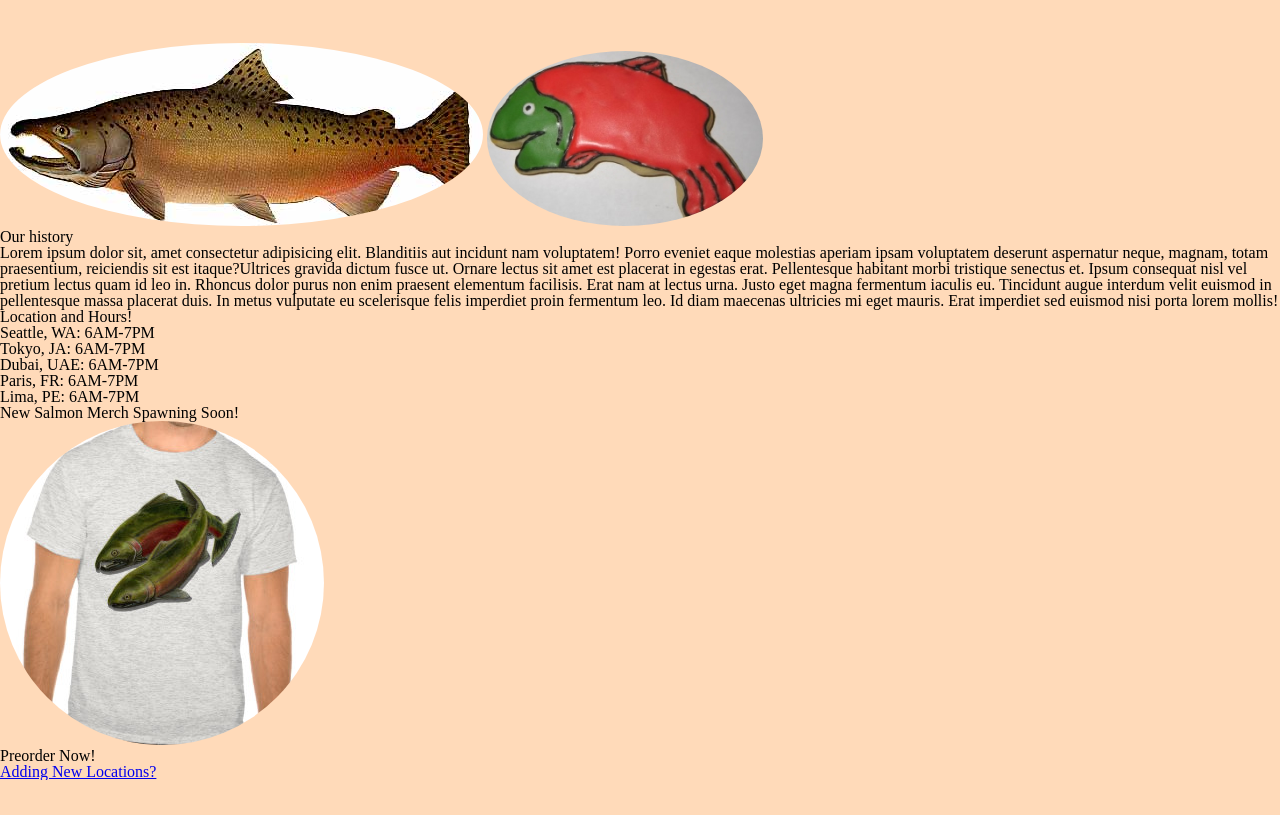
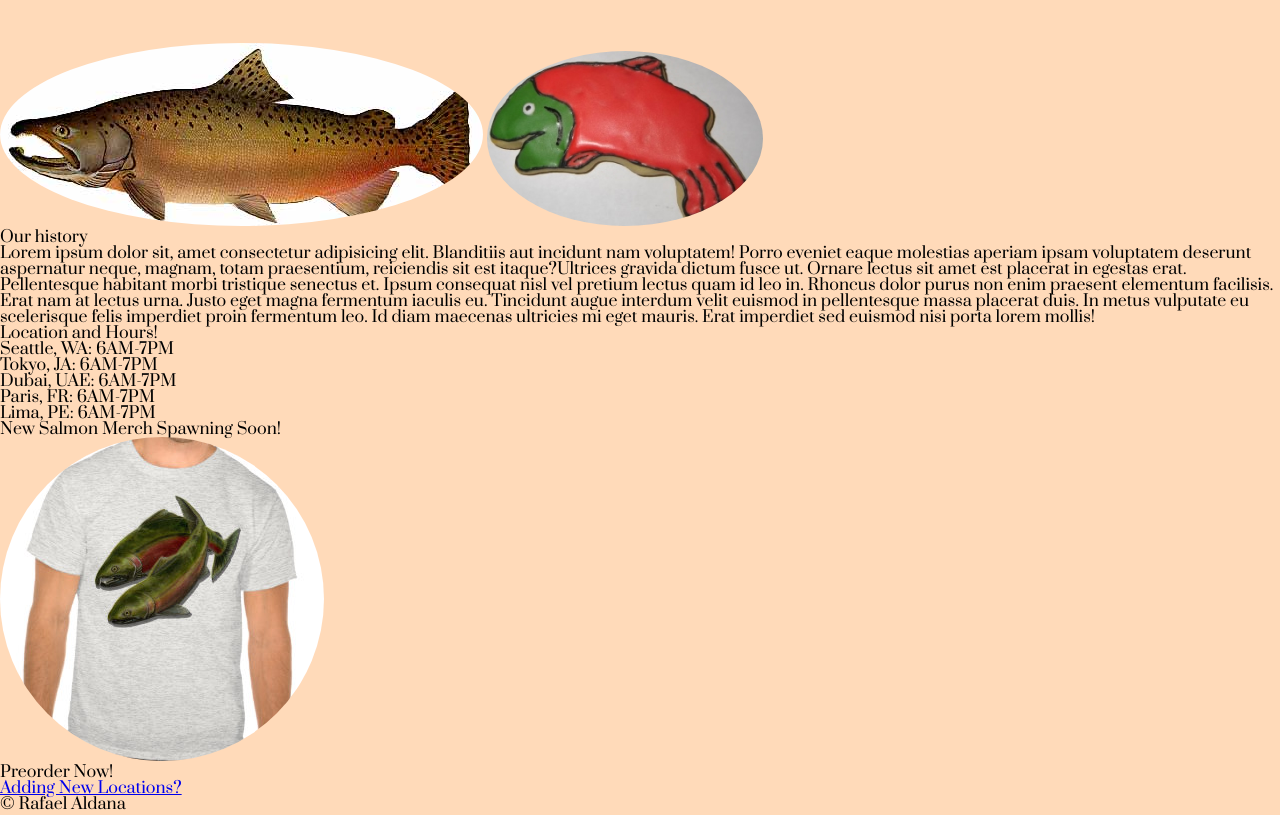
Before and after one commit to Rafael-Aldana/Cookie-Stand-Code201d93, a plain HTML site: page index.html in a window 1280 px wide. Shown: the part 81-896 px from the top of the page. Before the commit the page ends 861 px from the top, so only its background shows below. Drawn offline with Linux system fonts and the light colour scheme.

Commit message:
added new css styling to the page

```diff
--- a/css/style.css
+++ b/css/style.css
@@ -1,8 +1,3 @@
-body {
-background-color: peachpuff;
-color: black;
-}
-
 h1 {
   background-color: aquamarine;
   color: black;
@@ -14,12 +9,22 @@ h1 {
   border: 5px solid red;
   width: 100%
 }
+
+body {
+background-color: peachpuff;
+color: black;
+font-family: 'Prata', serif;
+}
+
 th, td {
   padding: 10px;
   margin: 10px;
+  font-family: 'PT Sans Narrow', sans-serif;
 
 }
 
 img{
   border-radius: 50%;
+  background-image: none;
+  background-color: transparent;
 }
--- a/index.html
+++ b/index.html
@@ -4,6 +4,9 @@
 <head>
   <link rel="stylesheet" href="css/reset.css">
   <link rel="stylesheet" href="css/style.css">
+  <link rel="preconnect" href="https://fonts.googleapis.com">
+<link rel="preconnect" href="https://fonts.gstatic.com" crossorigin>
+<link href="https://fonts.googleapis.com/css2?family=Prata&display=swap" rel="stylesheet">
 </head>
 
 <body>
@@ -33,6 +36,7 @@
   <footer>
     <p>Preorder Now! </p>
     <p><a href="sales.html">Adding New Locations?</a></p>
+    <p>&copy; Rafael Aldana</p>
   </footer>
 </body>
 
```
Also changed, not shown: sales.html (+3 -0 lines).
